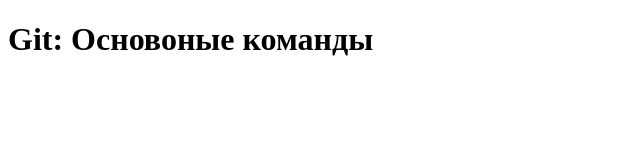
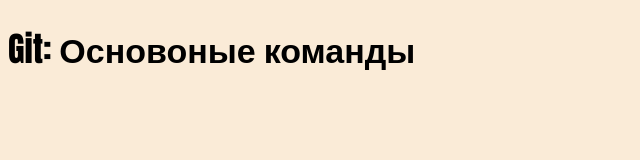
Before and after one commit to AkiraGoto2/prodject_git, a plain HTML site: page index.html in a window 1280 px wide. Shown: the whole page, without its empty margins (0-640 px from the left). Drawn offline with Linux system fonts and the light colour scheme.

Commit message:
add style

```diff
--- /dev/null
+++ b/css/style.css
@@ -0,0 +1,5 @@
+body{
+    background-color: antiquewhite;
+    font-size: 17px;
+    font-family: Impact, Haettenschweiler, 'Arial Narrow Bold', sans-serif;
+}
--- a/index.html
+++ b/index.html
@@ -3,6 +3,7 @@
 <head>
     <meta charset="UTF-8">
     <meta name="viewport" content="width=device-width, initial-scale=1.0">
+    <link rel="stylesheet" href="css/style.css">
     <title>Работа с гит</title>
 </head>
 <body>
```
